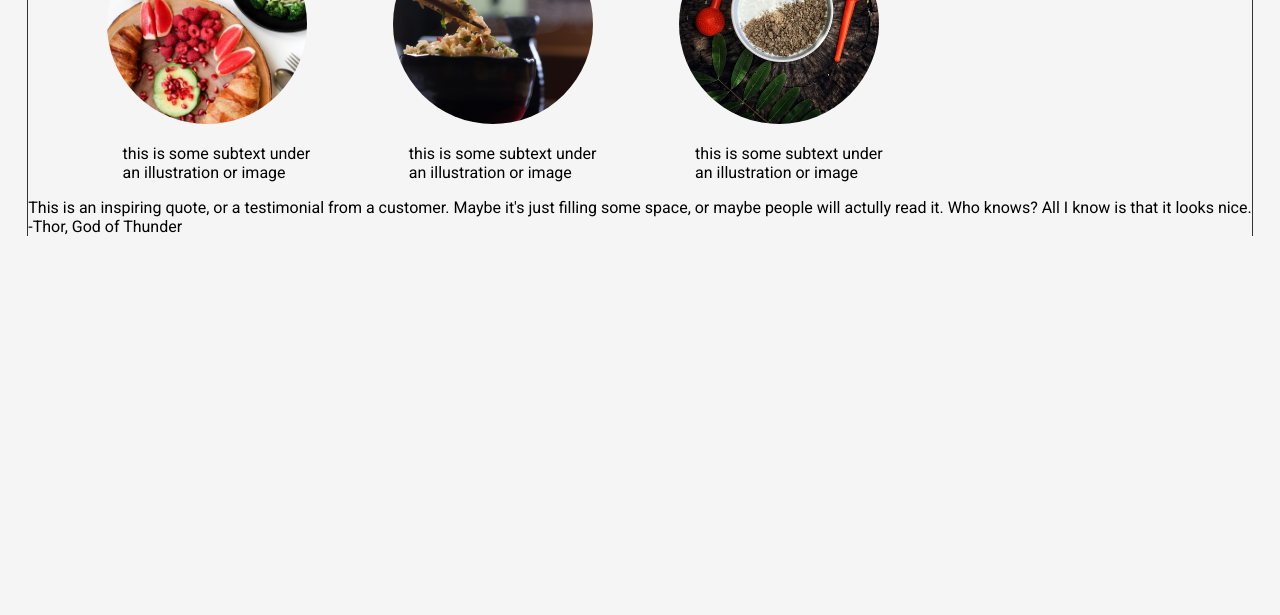
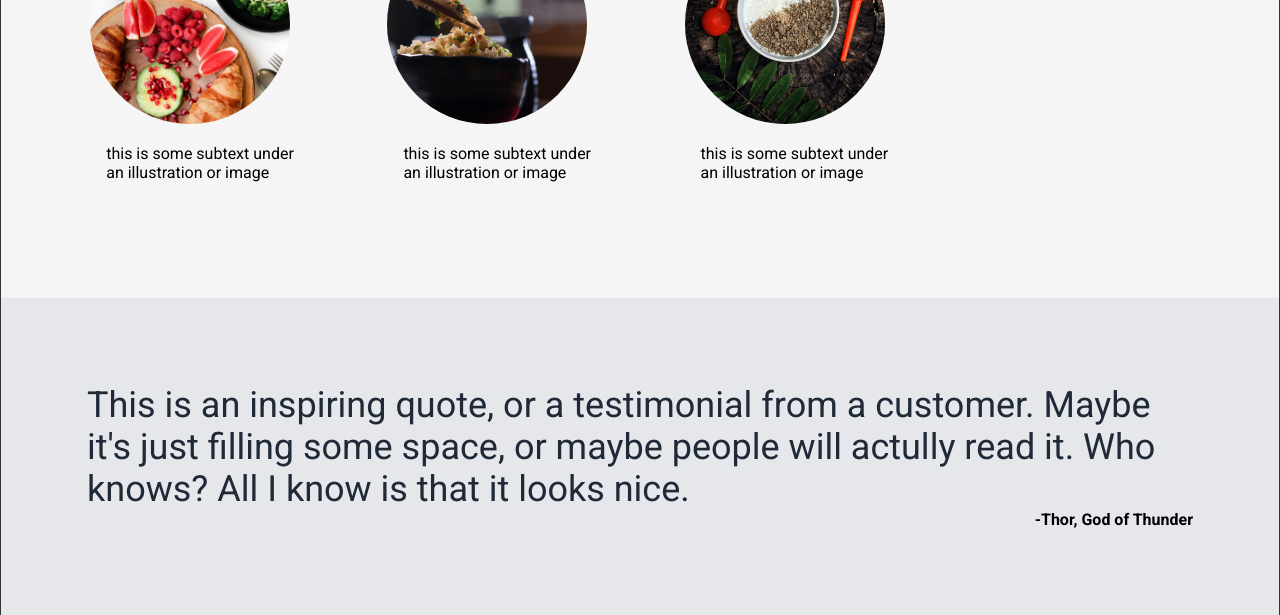
Before and after one commit to 13ricardopaulo/foundations-landing-page, a plain HTML site: page index.html in a window 1280 px wide. Shown: the part 446-1061 px from the top of the page. Before the commit the page ends 800 px from the top, so only its background shows below. Drawn offline with Linux system fonts and the light colour scheme.

Commit message:
Add CSS to quote section
style quote section text and placement

```diff
--- a/styles.css
+++ b/styles.css
@@ -111,3 +111,24 @@ h1 {
 .food-img img {
     border-radius: 50%;
 }
+
+.quote-section {
+    background-color: #e5e7eb;
+    padding: 86px;
+    margin-top: 100px;
+}
+
+.quote {
+    font-size: 36px;
+    font-style: light italic;
+    color: #1f2937;
+}
+
+.author {
+    display: flex;
+    justify-content: flex-end;
+}
+
+.author p {
+    font-weight: bold;
+}
```
